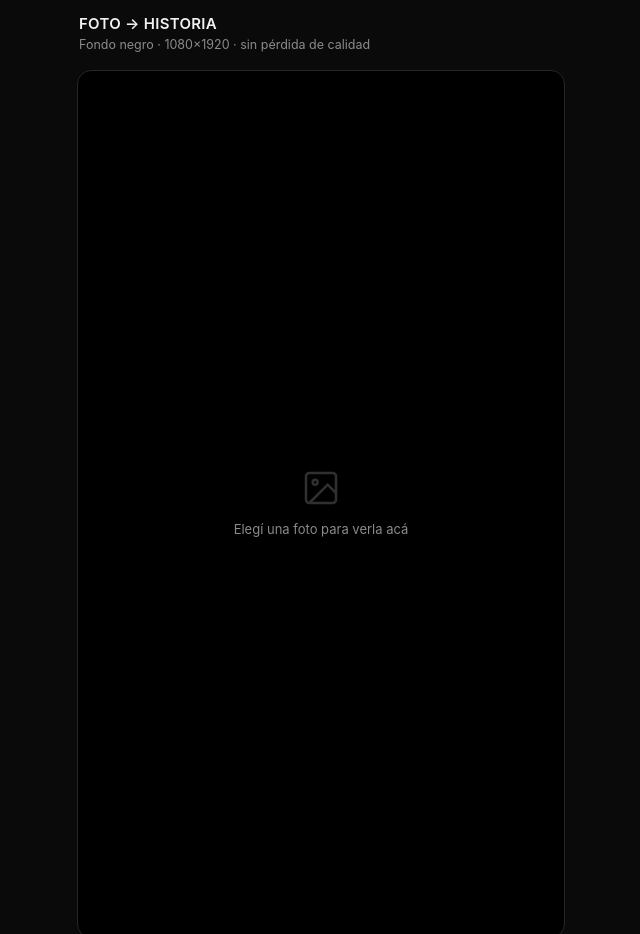
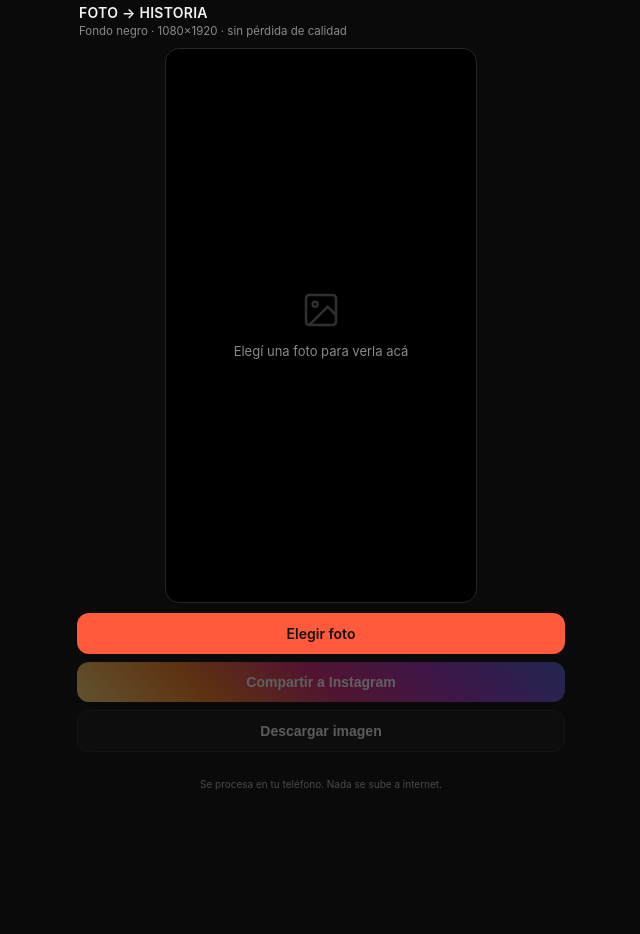
Before and after one commit to gastongv-droid/IG-2, a plain HTML site: page index.html in a window 1280 px wide. Shown: the top 934 px of the page, without its empty margins (319-959 px from the left). After the commit the page ends 800 px from the top, so only its background shows below. Drawn offline with Linux system fonts and the light colour scheme.

Commit message:
Rediseno de layout: marco ajustado al alto disponible, todo entra sin scroll

```diff
--- a/index.html
+++ b/index.html
@@ -24,27 +24,32 @@
   html,body{
     margin:0; padding:0; background:var(--bg); color:var(--text);
     font-family:-apple-system,BlinkMacSystemFont,"Segoe UI",Roboto,Helvetica,Arial,sans-serif;
-    min-height:100vh;
+    height:100%;
     overscroll-behavior:none;
   }
   .wrap{
     max-width:520px; margin:0 auto;
-    padding: env(safe-area-inset-top,20px) 16px calc(env(safe-area-inset-bottom,20px) + 16px);
-    min-height:100vh;
+    padding: env(safe-area-inset-top,16px) 16px calc(env(safe-area-inset-bottom,12px) + 10px);
+    height:100dvh;
     display:flex; flex-direction:column;
   }
-  header{ padding: 14px 2px 18px; }
+  header{ padding: 4px 2px 10px; flex-shrink:0; }
   h1{
-    font-size:15px; font-weight:600; letter-spacing:0.02em;
+    font-size:14px; font-weight:600; letter-spacing:0.02em;
     margin:0; color:var(--text);
     text-transform:uppercase;
   }
-  .sub{ font-size:12.5px; color:var(--muted); margin-top:4px; }
+  .sub{ font-size:11.5px; color:var(--muted); margin-top:3px; }
 
   .stage{
     position:relative;
-    width:100%;
+    width:auto;
+    flex:1 1 auto;
+    min-height:0;
     aspect-ratio: 9/16;
+    max-width:100%;
+    max-height:100%;
+    margin:0 auto;
     background:#000;
     border:1px solid var(--line);
     border-radius:14px;
@@ -52,7 +57,6 @@
     display:flex;
     align-items:center;
     justify-content:center;
-    flex-shrink:0;
   }
   .stage .empty{
     color:var(--muted);
@@ -105,8 +109,9 @@
   .actions{
     display:flex;
     flex-direction:column;
-    gap:10px;
-    margin-top:16px;
+    gap:8px;
+    margin-top:10px;
+    flex-shrink:0;
   }
   input[type=file]{ display:none; }
 
@@ -116,10 +121,10 @@
     justify-content:center;
     gap:8px;
     width:100%;
-    padding:15px 16px;
+    padding:12px 16px;
     border-radius:12px;
     border:none;
-    font-size:15px;
+    font-size:14px;
     font-weight:600;
     cursor:pointer;
     transition: transform 0.06s ease, opacity 0.15s ease;
@@ -146,22 +151,24 @@
   }
 
   .status{
-    font-size:12px;
+    font-size:11px;
     color:var(--muted);
     text-align:center;
-    margin-top:12px;
-    min-height:16px;
+    margin-top:6px;
+    min-height:14px;
+    flex-shrink:0;
   }
   .status.ok{ color:#4ade80; }
 
   canvas#exportCanvas{ display:none; }
 
   footer{
-    margin-top:auto;
-    padding-top:24px;
+    margin-top:4px;
+    padding-top:2px;
     text-align:center;
-    font-size:11px;
+    font-size:10px;
     color:#4a4a4a;
+    flex-shrink:0;
   }
 </style>
 </head>
```
